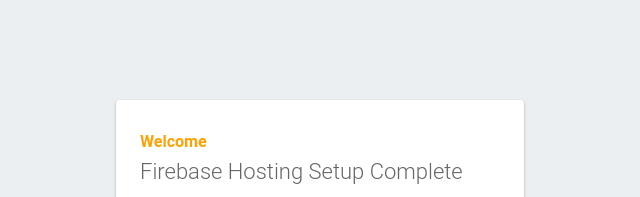
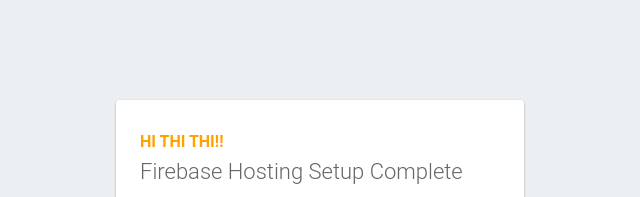
Before and after one commit to ShadyBarrios/cities-db-project, a website: page src/index.html in a window 1280 px wide. Shown: the top 197 px of the page, 320-960 px from the left. Drawn offline with Linux system fonts and the light colour scheme; some packages are replaced by stand-ins of ours.

Commit message:
updated landing page

```diff
--- a/src/index.html
+++ b/src/index.html
@@ -40,7 +40,7 @@
   </head>
   <body>
     <div id="message">
-      <h2>Welcome</h2>
+      <h2>HI THI THI!!</h2>
       <h1>Firebase Hosting Setup Complete</h1>
       <p>You're seeing this because you've successfully setup Firebase Hosting. Now it's time to go build something extraordinary!</p>
       <a target="_blank" href="https://firebase.google.com/docs/hosting/">Open Hosting Documentation</a>
```
